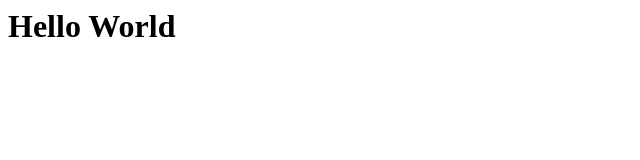
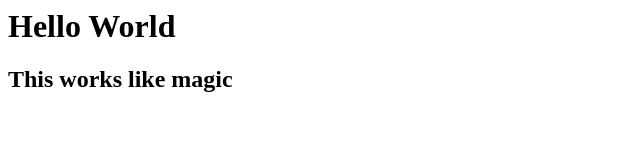
Before and after one commit to enoqkip/netlify-demo, a plain HTML site: page index.html in a window 1280 px wide. Shown: the whole page, without its empty margins (0-640 px from the left). Drawn offline with Linux system fonts and the light colour scheme.

Commit message:
Added Heading level 2

```diff
--- a/index.html
+++ b/index.html
@@ -1 +1,2 @@
 <h1>Hello World</h1>
+<h2>This works like magic</h2>
```
